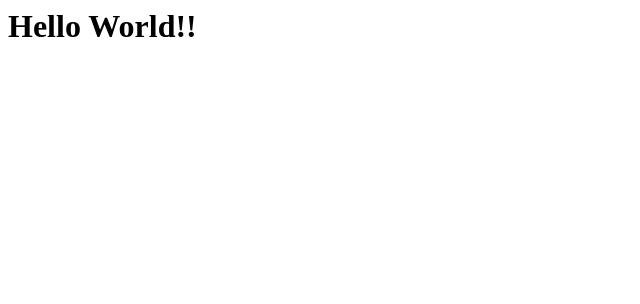
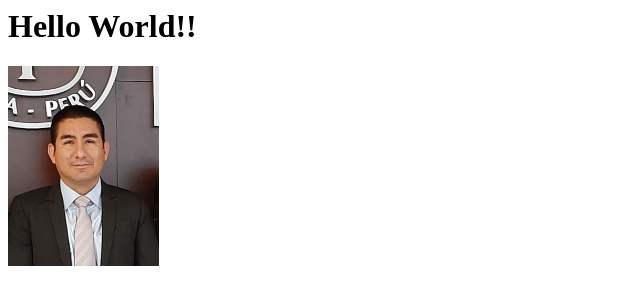
Before and after one commit to manuel1004/mvc.github.io, a plain HTML site: page index.html in a window 1280 px wide. Shown: the whole page, without its empty margins (0-640 px from the left). Drawn offline with Linux system fonts and the light colour scheme.

Commit message:
add image

```diff
--- a/index.html
+++ b/index.html
@@ -1,7 +1,7 @@
 <html>
 <h1>Hello World!!</h1>
 <div>
-    <img scr="fm.jpg" height="200">
+    <img src="fm.jpg" height="200">
 </div>
 
 </html>
```
